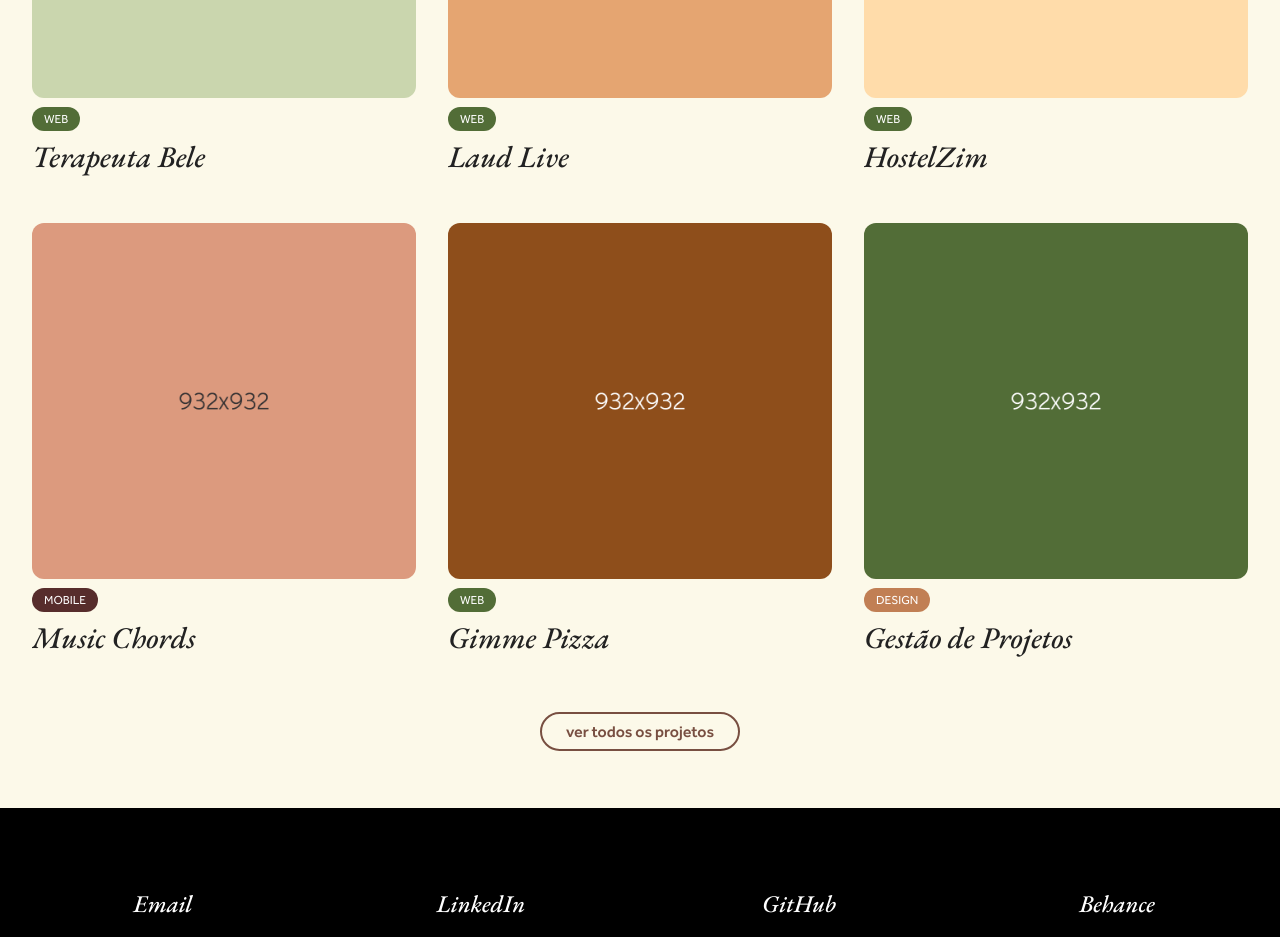
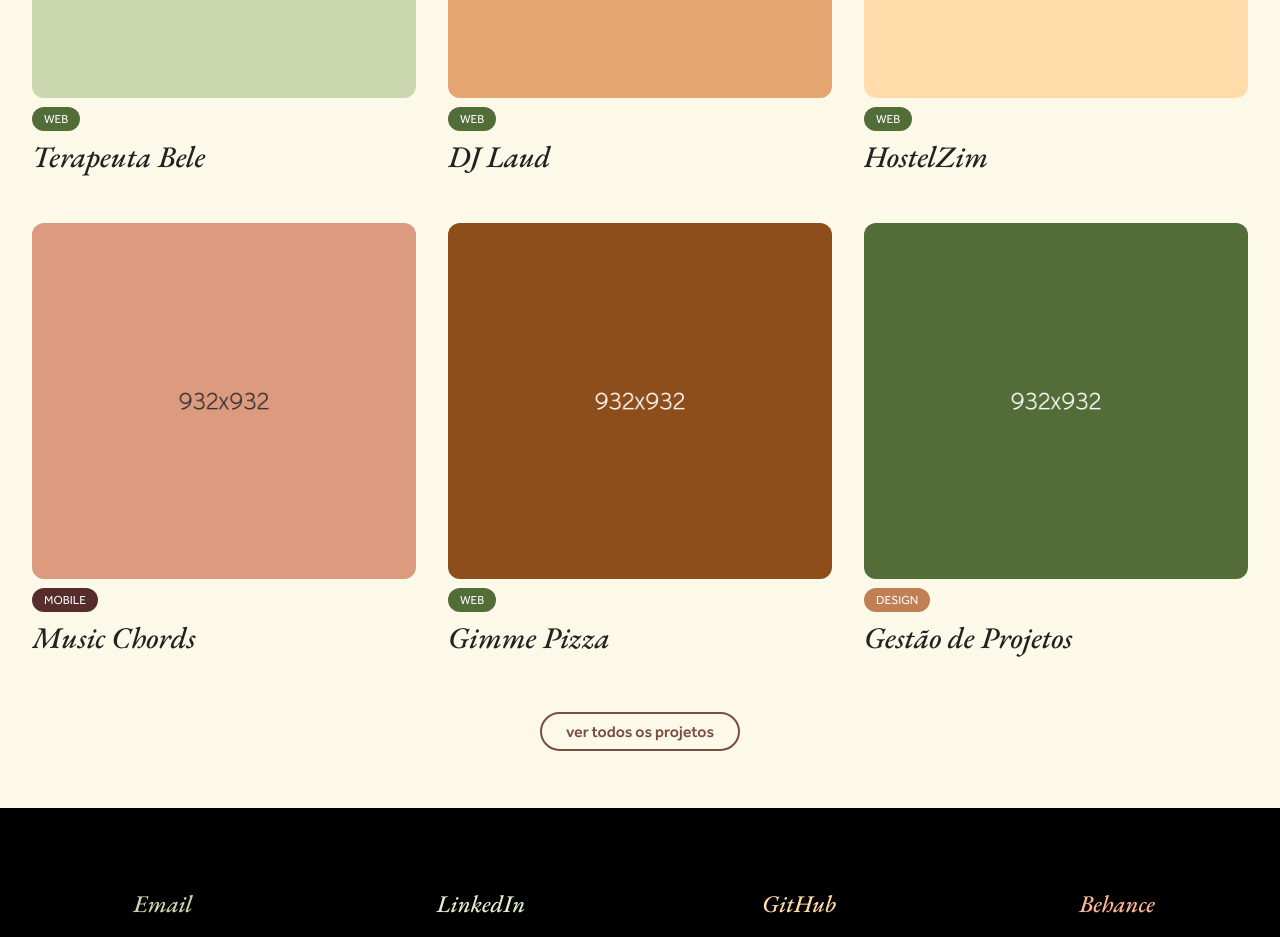
Before and after one commit to ramou1/portfolio, a Next.js app: page / in a window 1280 px wide. Shown: the part 1080-2017 px from the top of the page. Built offline with nearby package versions, Linux system fonts and the light colour scheme.

Commit message:
fixing colors

```diff
--- a/src/app/data.ts
+++ b/src/app/data.ts
@@ -15,10 +15,10 @@ export const projects: Project[] = [
     featured: true,
   },
   {
-    id: "laud-live",
-    title: "Laud Live",
+    id: "dj-laud",
+    title: "DJ Laud",
     projectImage: "/images/laud01.png",
-    altText: "Site da Laud Live, mostrando informações sobre astreaming e eventos ao vivo",
+    altText: "Site do DJ Laud, mostrando informações sobre astreaming e eventos ao vivo",
     slideImage: "/images/slide02.png",
     category: "web",
     tools: ["Wix", "HTML", "CSS"],
--- a/src/app/globals.css
+++ b/src/app/globals.css
@@ -158,6 +158,11 @@
   --web-color: #526d37;
   --design-color: #c17f54;
   --teal-color: #297373;
+
+  --first-color: #cad6ae;
+  --second-color: #e2efcc;
+  --third-color: #ffdcaa;
+  --fourth-color: #ffb89a;
 }
 
 body.dark-mode {
--- a/src/app/projects/[id]/page.tsx
+++ b/src/app/projects/[id]/page.tsx
@@ -52,7 +52,7 @@ export default async function ProjectDetail(props: { params: Params }) {
       </button>
 
       <div className="flex flex-col lg:flex-row gap-12 mt-6">
-        <div className="lg:w-1/2">
+        <div className="lg:w-2/5">
           <h1 className="text-5xl">{data.title}</h1>
           <div className="mt-2 mb-4">
             <span className="inline-block text-white bg-[var(--accent-color)] rounded-full px-4 py-1 text-xs font-semibold uppercase transition-all duration-300 hover:scale-105">
@@ -108,7 +108,7 @@ export default async function ProjectDetail(props: { params: Params }) {
           </div>
         </div>
 
-        <div className="lg:w-1/2">
+        <div className="lg:w-3/5">
           <div className="rounded-lg overflow-hidden shadow-lg">
             <Image
               src={data.projectImage}
--- a/src/components/Footer/Footer.tsx
+++ b/src/components/Footer/Footer.tsx
@@ -7,8 +7,8 @@ const Footer = () => {
       <div className="max-w-7xl mx-auto px-5">
         <div className="grid grid-cols-1 md:grid-cols-4 gap-8">
           {/* Coluna 1 - Email */}
-          <div className="flex flex-col">
-            <h3 className="text-2xl font-semibold mb-3">Email</h3>
+          <div className="flex flex-col text-[var(--first-color)">
+            <h3 className="text-2xl font-semibold mb-3 text-[var(--first-color)]">Email</h3>
             <Link
               href="mailto:ramonsoliveira1@hotmail.com"
               className="text-xl text-gray-300 hover:text-white transition-colors"
@@ -18,8 +18,8 @@ const Footer = () => {
           </div>
 
           {/* Coluna 2 - LinkedIn */}
-          <div className="flex flex-col">
-            <h3 className="text-2xl font-semibold mb-3">LinkedIn</h3>
+          <div className="flex flex-col text-[var(--second-color)">
+            <h3 className="text-2xl font-semibold mb-3 text-[var(--second-color)]">LinkedIn</h3>
             <Link
               href="https://www.linkedin.com/in/ramou1/"
               target="_blank"
@@ -31,8 +31,8 @@ const Footer = () => {
           </div>
 
           {/* Coluna 3 - GitHub */}
-          <div className="flex flex-col">
-            <h3 className="text-2xl font-semibold mb-3">GitHub</h3>
+          <div className="flex flex-col text-[var(--third-color)">
+            <h3 className="text-2xl font-semibold mb-3 text-[var(--third-color)]">GitHub</h3>
             <Link
               href="https://github.com/ramou1"
               target="_blank"
@@ -44,8 +44,8 @@ const Footer = () => {
           </div>
 
           {/* Coluna 4 - Behance */}
-          <div className="flex flex-col">
-            <h3 className="text-2xl font-semibold mb-3">Behance</h3>
+          <div className="flex flex-col text-[var(--fourth-color)">
+            <h3 className="text-2xl font-semibold mb-3 text-[var(--fourth-color)]">Behance</h3>
             <Link
               href="https://www.be.net/ramou"
               target="_blank"
```
